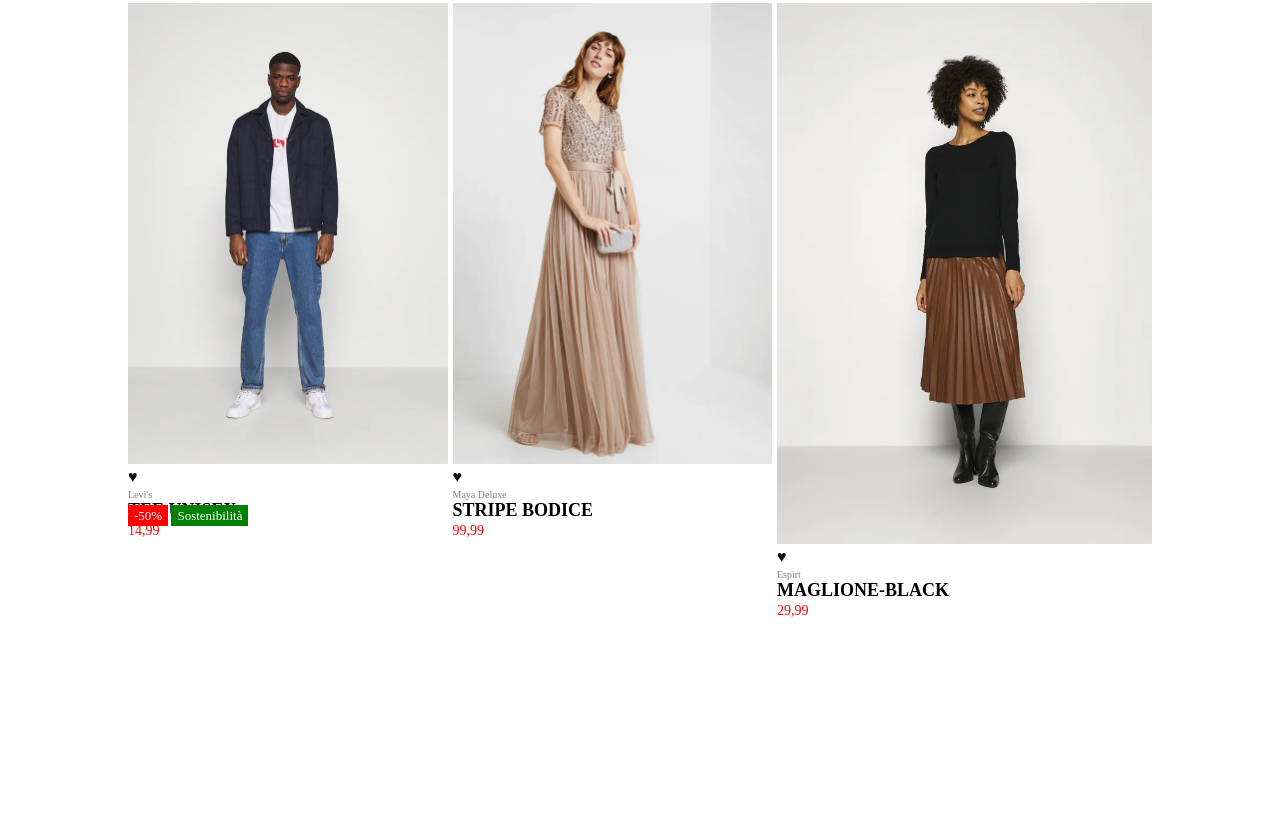
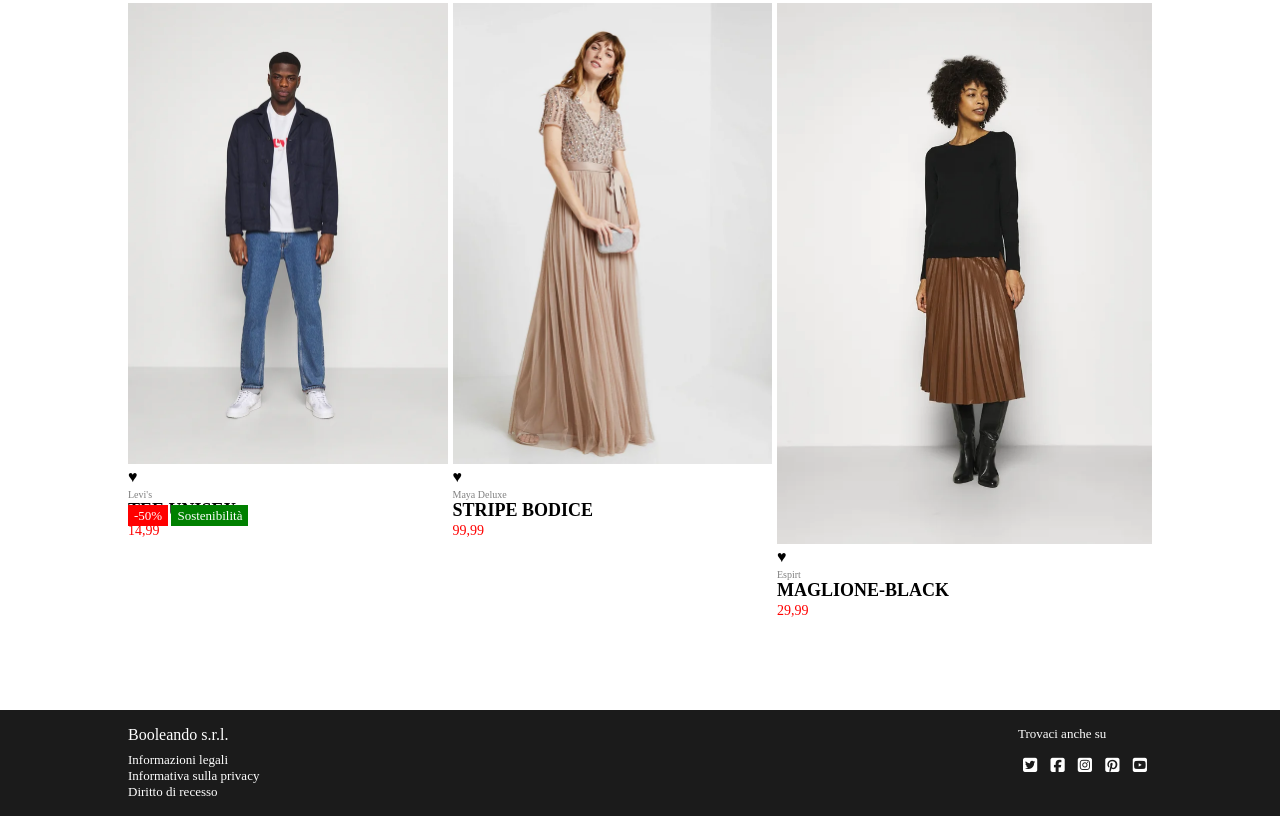
Before and after one commit to marcotrm/html-css-boolando, a plain HTML site: page index.html in a window 1280 px wide. Shown: the part 889-1705 px from the top of the page. Before the commit the page ends 1599 px from the top, so only its background shows below. Drawn offline with Linux system fonts and the light colour scheme.

Commit message:
feat: add footer

```diff
--- a/index.html
+++ b/index.html
@@ -120,5 +120,31 @@
                 </div>
          </div>
     </main>
+    <footer>
+        <div class="container flex">
+            <div class="legal">
+                <div class="society">Booleando s.r.l.</div>
+                <div class="legal_info d-flex">
+                    <div>Informazioni legali</div>
+                    <div>Informativa sulla privacy</div>
+                    <div>Diritto di recesso</div>
+                </div>
+            </div>
+            <div class="social">
+                <div>Trovaci anche su</div>
+                <div class="icon d-flex">
+                    <i class="fa-brands fa-square-twitter fa-lg"></i>
+                    <i class="fa-brands fa-square-facebook fa-lg"></i>
+                    <i class="fa-brands fa-square-instagram fa-lg"></i>
+                    <i class="fa-brands fa-square-pinterest fa-lg"></i>
+                    <i class="fa-brands fa-square-youtube fa-lg"></i>
+                </div>
+            </div>
+
+        </div>
+
+
+    </footer>
+    <!-- /footer -->
 </body>
 </html>
--- a/style.css
+++ b/style.css
@@ -169,3 +169,36 @@ main{
     left: 0;
     bottom: 98px;
 }
+
+/* FOOTER */
+
+footer{
+    background-color: #1B1B1B;
+    color: white;
+    padding: 16px 0;
+}
+
+footer>.container{
+    justify-content: space-between;
+}
+
+.legal{
+    width: calc(70%/2);
+}
+
+.society{
+    padding-bottom: 8px;
+}
+
+.legal_info{
+    font-size: small;
+    justify-content: space-between;
+}
+.social>div{
+    font-size: small;
+    padding-bottom: 16px;
+}
+.icon{
+    justify-content: space-between;
+    gap: 16px;
+}
```
